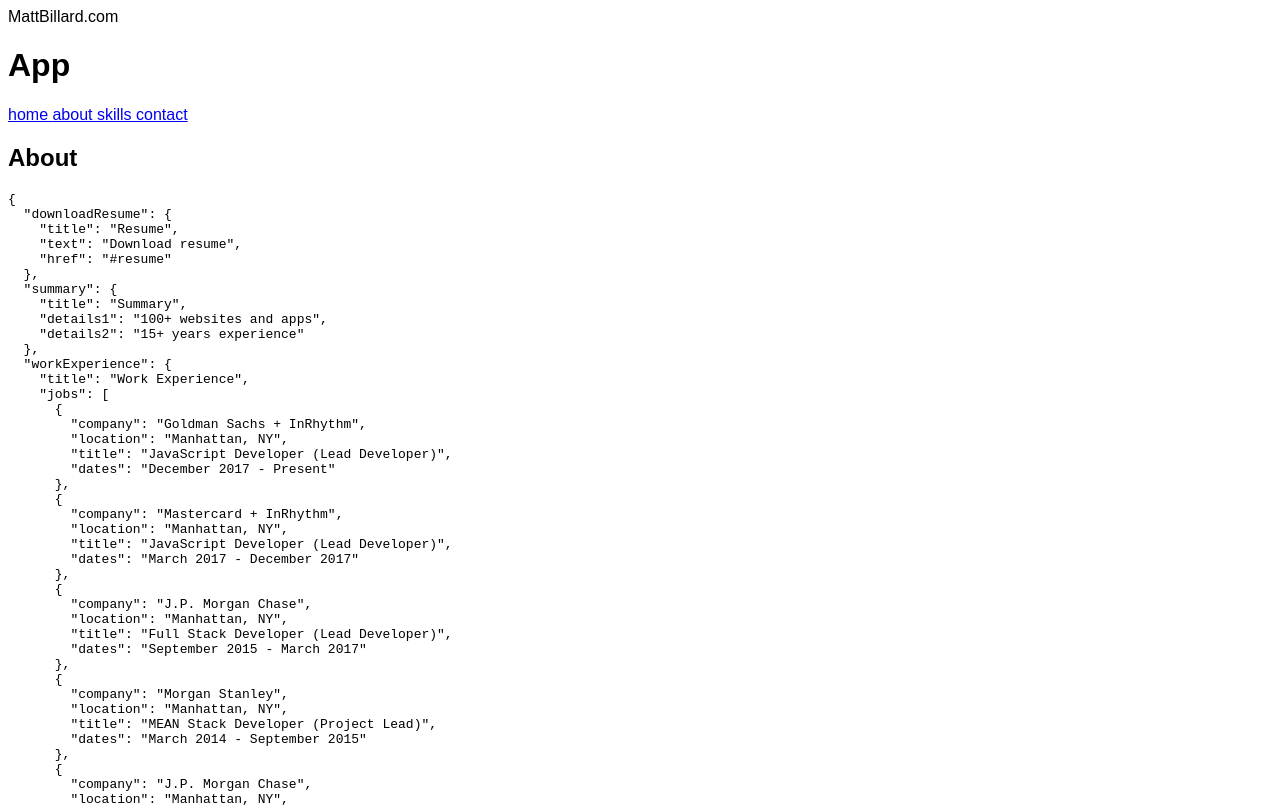
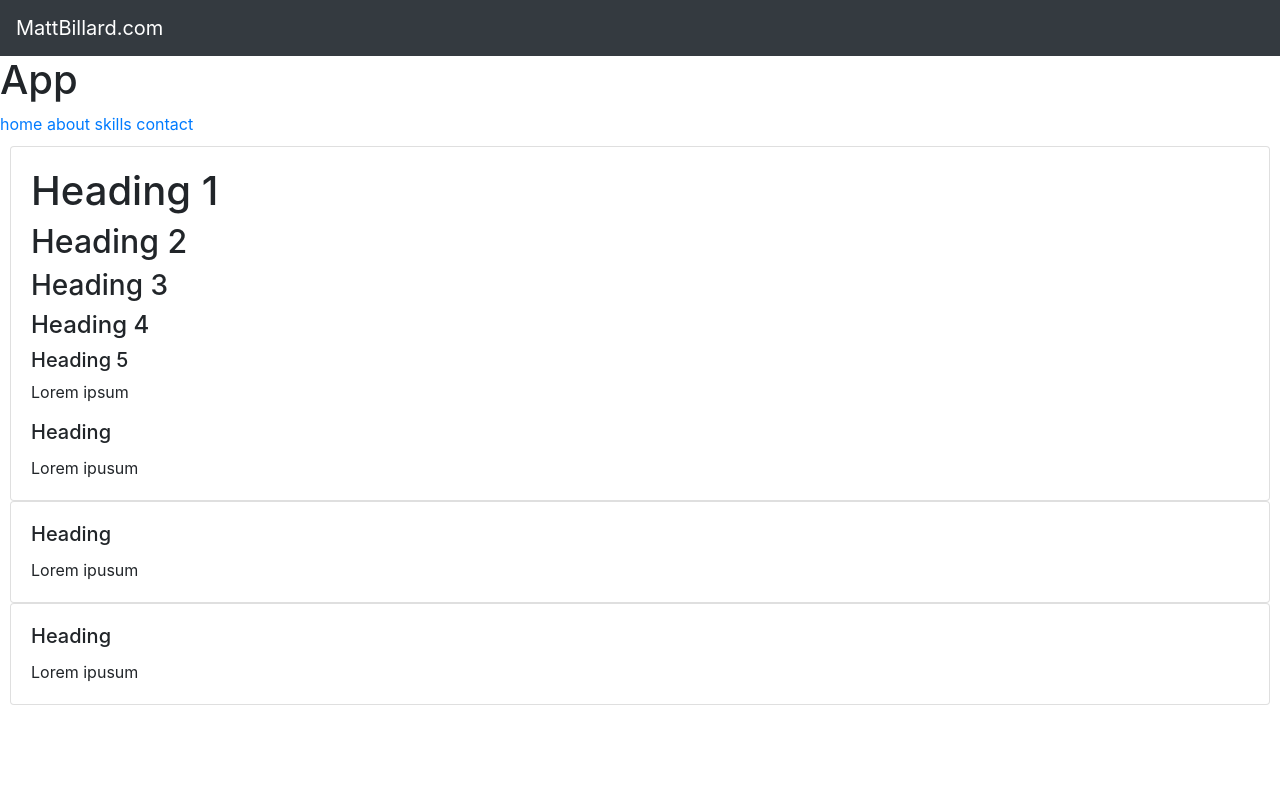
Before and after one commit to mattbillard/mattbillard.com-v2, a React (Create React App) app in the folder react/: page /about in a window 1280 px wide. Shown: the top 807 px of the page. Built offline with nearby package versions, Linux system fonts and the light colour scheme.

Commit message:
Experiment - React Bootstrap

```diff
--- a/react/package.json
+++ b/react/package.json
@@ -9,7 +9,9 @@
     "@types/react-dom": "16.9.2",
     "@types/react-router-dom": "^5.1.0",
     "axios": "^0.19.0",
+    "bootstrap": "^4.3.1",
     "react": "^16.10.2",
+    "react-bootstrap": "^1.0.0-beta.14",
     "react-dom": "^16.10.2",
     "react-redux": "^7.1.1",
     "react-router-dom": "^5.1.2",
--- a/react/src/components/about/about.tsx
+++ b/react/src/components/about/about.tsx
@@ -1,6 +1,8 @@
 import React, { useEffect } from 'react';
 import { connect } from 'react-redux';
 import { bindActionCreators } from 'redux';
+
+import Card from 'react-bootstrap/Card';
 
 import { getAboutText, IStoreState } from '../../redux';
 import { IAboutText } from '../../types';
@@ -19,12 +21,52 @@
 
   return (
     <div>
-      <h2>About</h2>
+      {/* <h2>About</h2>
       {aboutText && (
         <React.Fragment>
           <pre>{ JSON.stringify(aboutText, null, '  ') }</pre>
         </React.Fragment>
-      )}
+      )} */}
+
+      <Card>
+        <Card.Body>
+          <h1>Heading 1</h1>
+          <h2>Heading 2</h2>
+          <h3>Heading 3</h3>
+          <h4>Heading 4</h4>
+          <h5>Heading 5</h5>
+          <p>Lorem ipsum</p>
+
+          <Card.Title>
+            Heading
+          </Card.Title>
+          <Card.Text>
+            Lorem ipusum
+          </Card.Text>
+        </Card.Body>
+      </Card>
+
+      <Card>
+        <Card.Body>
+          <Card.Title>
+            Heading
+          </Card.Title>
+          <Card.Text>
+            Lorem ipusum
+          </Card.Text>
+        </Card.Body>
+      </Card>
+
+      <Card>
+        <Card.Body>
+          <Card.Title>
+            Heading
+          </Card.Title>
+          <Card.Text>
+            Lorem ipusum
+          </Card.Text>
+        </Card.Body>
+      </Card>
     </div>
   );
 }
--- a/react/src/components/app/app.tsx
+++ b/react/src/components/app/app.tsx
@@ -5,7 +5,8 @@
 import { About, Contact, Home, Skills, TopBar } from '../';
 import { configureStore } from '../../redux';
 
-import './app.css';
+// import './app.css';
+import 'bootstrap/dist/css/bootstrap.min.css';
 
 const store = configureStore();
 
@@ -22,7 +23,7 @@
           <Link to='/skills'>skills </Link>
           <Link to='/contact'>contact </Link>
 
-          <div>
+          <div style={{padding: '10px'}}>
             <Switch>
               <Route path='/home' component={Home}/>
               <Route path='/about' component={About}/>
--- a/react/src/components/top-bar/top-bar.tsx
+++ b/react/src/components/top-bar/top-bar.tsx
@@ -1,9 +1,11 @@
 import React from 'react';
+
+import Navbar from 'react-bootstrap/Navbar';
 
 export const TopBar: React.FC = () => {
   return (
-    <div>
-      MattBillard.com
-    </div>
+    <Navbar bg="dark" variant="dark">
+      <Navbar.Brand>MattBillard.com</Navbar.Brand>
+    </Navbar>
   );
 }
```
Also changed, not shown: 1 other file (tests, documents, lock files or other folders).
